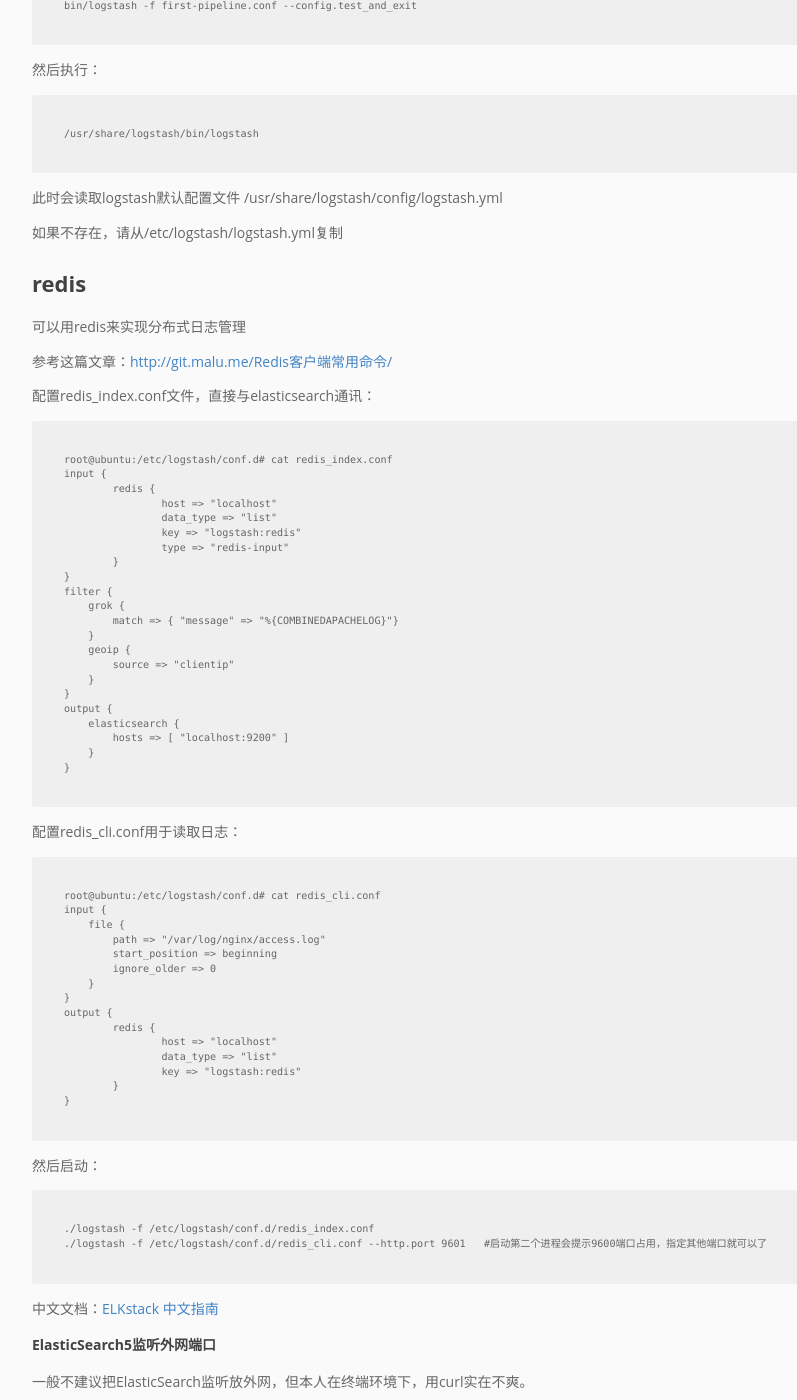
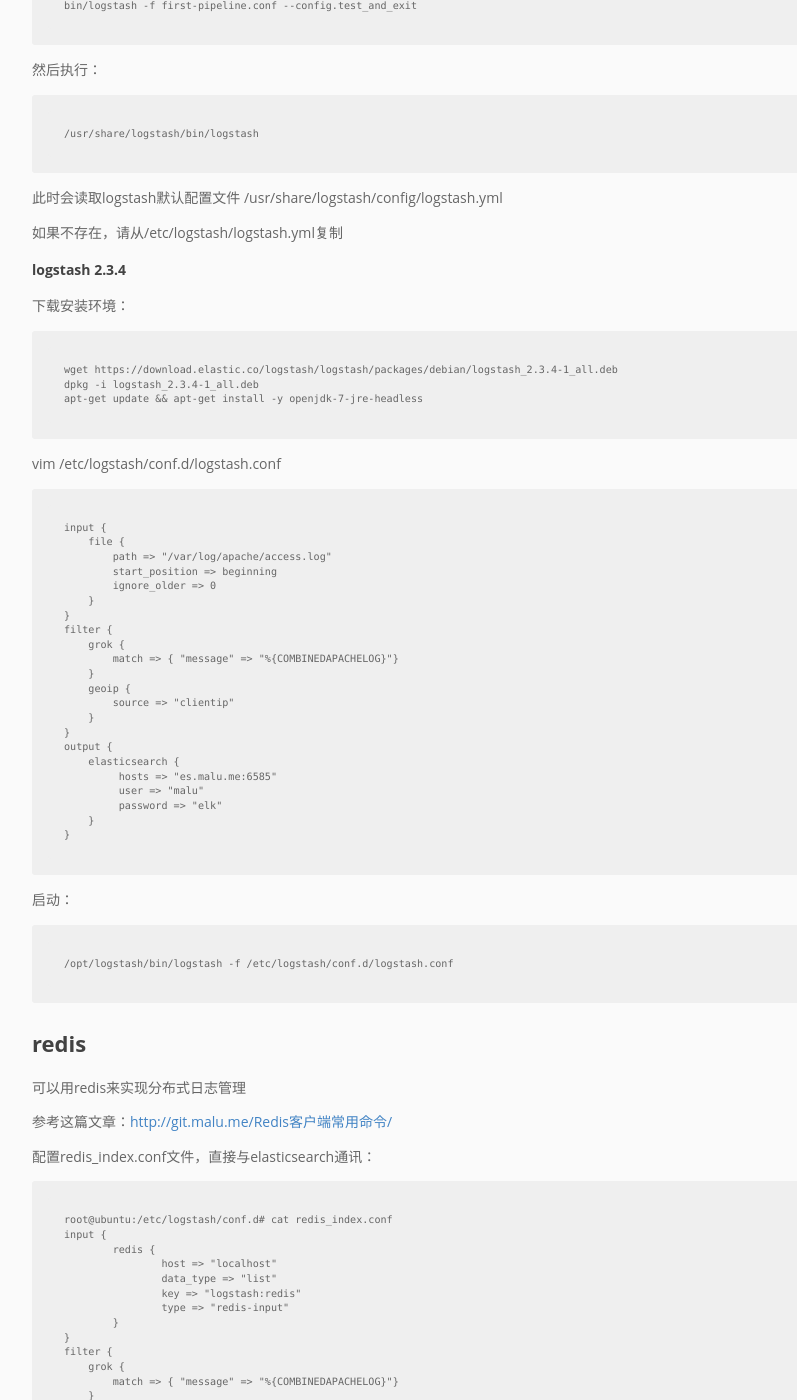
Before and after one commit to pingmalu/pingmalu.github.io, a Jekyll site: the page built from _posts/2016-07-07-构建ELK+Redis日志分析系统.md, in a window 1280 px wide and 1400 px high, scrolled down 3405 px. Shown: the whole window, without its empty margins (168-965 px from the left). Built offline with Jekyll 4.4.1, drawn with Linux system fonts in a browser that asks for light colours; nearby versions of some CDN libraries.

Commit message:
'update'

```diff
--- a/_posts/2016-07-07-构建ELK+Redis日志分析系统.md
+++ b/_posts/2016-07-07-构建ELK+Redis日志分析系统.md
@@ -146,6 +146,42 @@
 
 如果不存在，请从/etc/logstash/logstash.yml复制
 
+### logstash 2.3.4
+
+下载安装环境：
+
+	wget https://download.elastic.co/logstash/logstash/packages/debian/logstash_2.3.4-1_all.deb
+	dpkg -i logstash_2.3.4-1_all.deb
+	apt-get update && apt-get install -y openjdk-7-jre-headless
+
+vim /etc/logstash/conf.d/logstash.conf
+
+	input {
+	    file {
+	        path => "/var/log/apache/access.log"
+	        start_position => beginning
+	        ignore_older => 0
+	    }
+	}
+	filter {
+	    grok {
+	        match => { "message" => "%{COMBINEDAPACHELOG}"}
+	    }
+	    geoip {
+	        source => "clientip"
+	    }
+	}
+	output {
+	    elasticsearch {
+	         hosts => "es.malu.me:6585"
+	         user => "malu"
+	         password => "elk"
+	    }
+	}
+
+启动：
+
+	/opt/logstash/bin/logstash -f /etc/logstash/conf.d/logstash.conf
 
 # redis
 
```
